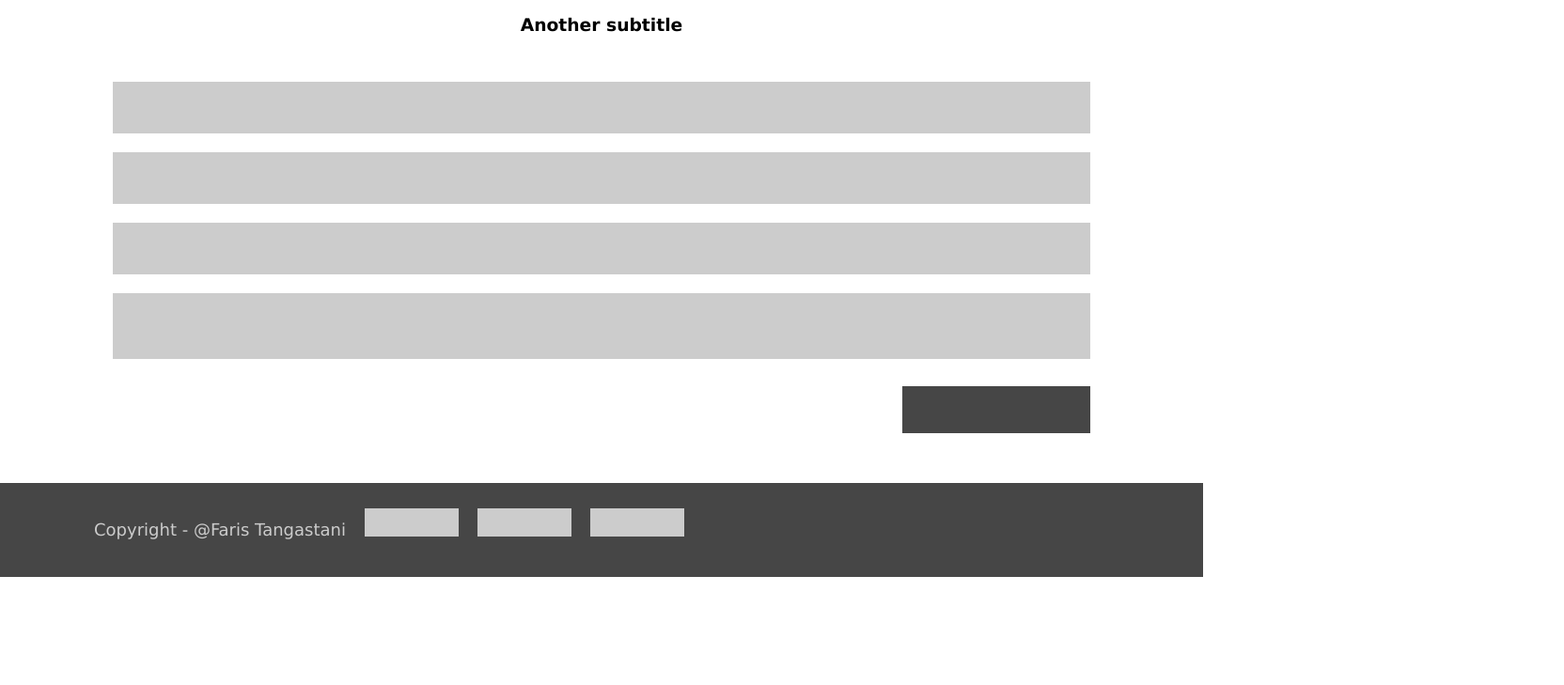
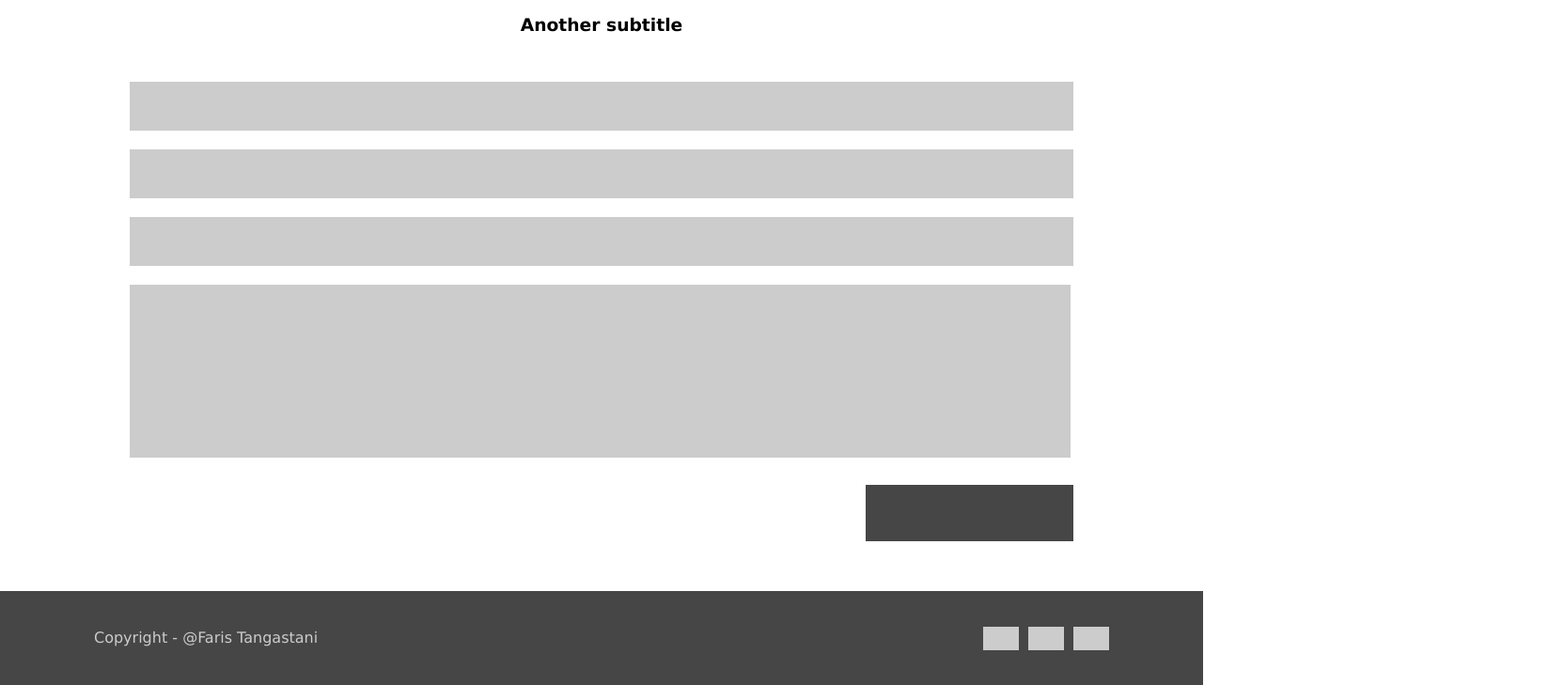
Before and after one commit to farisT/codepamoja-personal-sprint, a website: page faris-wireframe-userstory/views/index.html in a window 1280 px wide. Shown: the part 1724-2453 px from the top of the page at 94% size, 1664 px wide, since content can reach past the window. Before the commit the page ends 2338 px from the top, so only its background shows below. Drawn offline with nearby package versions, Linux system fonts and the light colour scheme; files that its build step writes are made by us from their sources.

Commit message:
webpage fully-responsive and added variables file

```diff
--- a/faris-wireframe-userstory/package.json
+++ b/faris-wireframe-userstory/package.json
@@ -10,6 +10,7 @@
   "license": "ISC",
   "devDependencies": {
     "grunt": "^1.0.3",
+    "grunt-contrib-watch": "^1.1.0",
     "grunt-sass": "^3.0.1",
     "node-sass": "^4.9.2"
   }
--- a/faris-wireframe-userstory/public/main.scss
+++ b/faris-wireframe-userstory/public/main.scss
@@ -1,40 +1,54 @@
-$dark-grey: #464646;
-$light-grey:#cccccc;
-
+@import 'variables.scss';
 
 body,html {
     margin: 0;
     padding: 0;
     font-family: Verdana;
+    position: absolute;
+    width: 100%;
   }
 
 p {
-    padding-right: 70px;
+    // padding-right: 70px;
     word-break: break-word;
+    font-size: 14px;
+    padding-right: 10px;
 }
 /* Flex box css */
 .container {
     display: flex;
     justify-content: flex-start;
     flex-wrap: nowrap;
-    margin-left: 100px;
-    margin-right: 100px;
     height: 400px;
+    margin-left: 15px;
+    margin-right: 15px;
+    @media screen and (min-width: $break-sm) {
+        margin-left: 100px;
+        margin-right: 100px;
+      }
 }
 .form-container {
     display: flex;
     justify-content: center;
     flex-wrap: nowrap;
+    margin-bottom: 50px;
     margin-left: 100px;
     margin-right: 100px;
-    margin-bottom: 50px;
+    // @media screen and (min-width: $break-sm) {
+    //     margin-left: 100px;
+    //     margin-right: 100px;
+    //   }
 }
 .footer-container {
     display: flex;
     justify-content: flex-start;
     flex-wrap: nowrap;
-    margin-left: 100px;
-    margin-right: 100px;
+    margin-left: 25px;
+    margin-right: 25px;
+    @media screen and (min-width: $break-sm) {
+        margin-left: 100px;
+        margin-right: 100px;
+      }
 }
 .item {
     width: 100%;
@@ -44,16 +58,24 @@ p {
     margin-top: 80px;
 }
 footer button {
-    width: 100px;
-    height:30px;
-    margin-left: 20px;
-    background:$light-grey;
+    // width: 30%;
+    // height:30px;
+    // margin-left: 20px;
+    // border: none;
+    margin-left: 10px;
+    background: #cccccc;
     border: none;
+    padding: 12px 19px 13px;
+    vertical-align: middle;
 }
 /*  */
 .header__title {
     color:$light-grey;
-    margin-top:150px;
+    margin-top: 95px;
+    @media screen and (min-width: $break-sm) {
+        margin-top:150px;
+      }
+
 }
 .header__subtitle {
     color:$light-grey;
@@ -78,7 +100,7 @@ header {
 
 footer {
     background: $dark-grey;
-    height: 100px;
+    height: 100%;
     font-size: 18px;
     vertical-align: middle;
     line-height: 100px;
@@ -92,18 +114,28 @@ form {
 
 input {
     display: block;
-    width: 1000px;
-    padding: 20px;
+    width: 100%;
+    height: 50%;
+    // padding: 20px;
     margin-bottom: 20px;
     background: $light-grey;
     border: none;
+    @media screen and (min-width: $break-sm) {
+        width: 1000px;
+        height: 50px;
+      }
 }
 textarea {
-    width: 1000px;
-    padding: 20px;
+    // width: 100%;
+    // padding: 20px;
+    height: 50px;
     background: $light-grey;
     border: none;
     resize: none;
+    @media screen and (min-width: $break-sm) {
+        height: 180px;
+        width: 997px;
+      }
 }
 
 
@@ -133,7 +165,7 @@ li a:hover {
 .white-color-ending:before{
     content: '';
     position: absolute;
-    width:40%;
+    width:10%;
     left:90%;
     height:400px;
     background: white;
@@ -142,11 +174,20 @@ li a:hover {
 
 .copyright {
     color:$light-grey;
+    font-size: 16px;
+    @media screen and (min-width: $break-sm) {
+        flex-grow: 2;
+      }
 }
 .button__input {
     margin-top: 25px;
-    width: 200px;
-    height: 50px;
+    width: 50%;
+    height: 29px;
     background: $dark-grey;
     border: none;
+    @media screen and (min-width: $break-sm) {
+        width: 22%;
+        height: 60px;
+      }
+
 }
--- /dev/null
+++ b/faris-wireframe-userstory/public/variables.scss
@@ -0,0 +1,5 @@
+$dark-grey: #464646;
+$light-grey:#cccccc;
+$break-sm: 768px;
+$break-sm: 992px;
+$break-lg: 1200px;
--- a/package.json
+++ b/package.json
@@ -6,7 +6,10 @@
   "scripts": {
     "pretest": "stylelint src/**/*.scss",
     "test": "eslint --ignore-path .gitignore .",
-    "dev": "nodemon faris-wireframe-userstory/app.js"
+    "start": "nodemon faris-wireframe-userstory/app.js",
+    "dev":"npm-run-all -p watch-css start",
+    "build-css": "cd faris-wireframe-userstory && grunt sass",
+    "watch-css": "cd faris-wireframe-userstory && grunt watch"
   },
   "repository": {
     "type": "git",
@@ -30,6 +33,7 @@
     "gulp-eslint": "^5.0.0",
     "gulp-stylelint": "^7.0.0",
     "gulp-util": "^3.0.8",
+    "npm-run-all": "^4.1.3",
     "require-dir": "^1.0.0",
     "stylelint": "^9.4.0",
     "stylelint-config-recommended": "^2.1.0",
```
Also changed, not shown: faris-wireframe-userstory/Gruntfile.js (+17 -9 lines), faris-wireframe-userstory/public/main.css, 3 other files.
